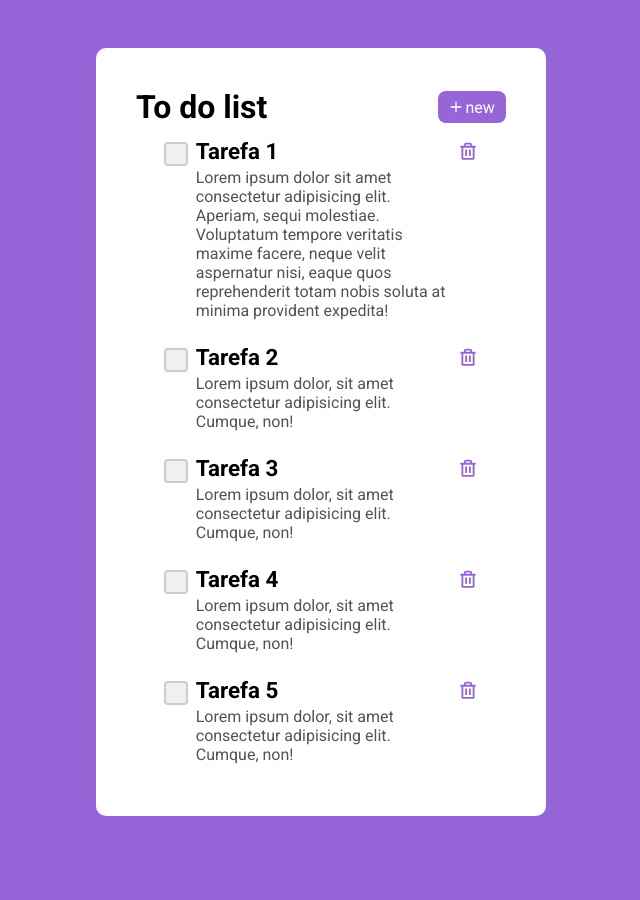
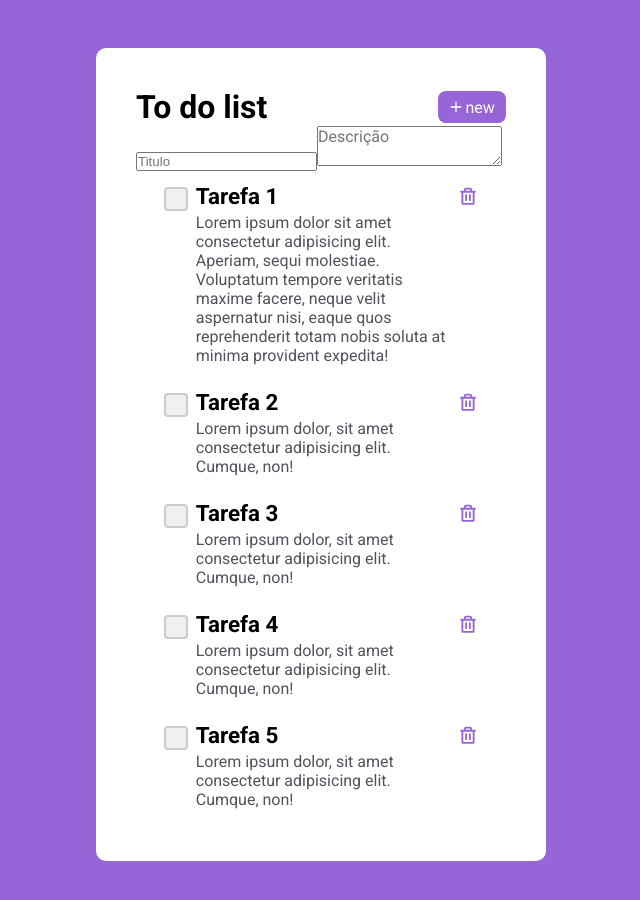
Before and after one commit to guipaterlini/task-app, a React (Vite) app: page / in a window 1280 px wide. Shown: the top 900 px of the page, without its empty margins (319-959 px from the left). Before the commit the page ends 864 px from the top, so only its background shows below. Built offline with nearby package versions, Linux system fonts and the light colour scheme.

Commit message:
Cria componente NewTask

```diff
--- /dev/null
+++ b/src/components/NewTask.jsx
@@ -0,0 +1,8 @@
+export function NewTask() {
+  return (
+    <div>
+      <input type="text" placeholder="Titulo"></input>
+      <textarea placeholder="Descrição"></textarea>
+    </div>
+  );
+}
--- a/src/components/TaskBoard.jsx
+++ b/src/components/TaskBoard.jsx
@@ -2,6 +2,7 @@ import { Plus } from "@phosphor-icons/react";
 
 import { TaskItem } from "./TaskItem";
 import styles from "./TaskBoard.module.css";
+import { NewTask } from "./NewTask";
 
 export function TaskBoard() {
   return (
@@ -13,6 +14,8 @@ export function TaskBoard() {
           new
         </button>
       </div>
+
+      <NewTask />
 
       <TaskItem
         title="Tarefa 1"
```
